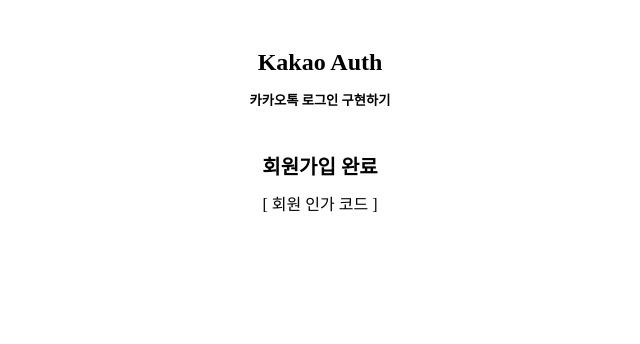
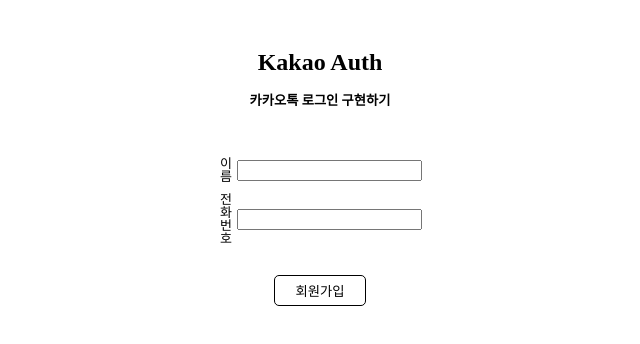
Before and after one commit to devwoodie/kakao-auth, a React (Create React App) app: page /oauth in a window 1280 px wide. Shown: the top 344 px of the page, without its empty margins (320-960 px from the left). Built offline with nearby package versions, Linux system fonts and the light colour scheme.

Commit message:
feat: 회원가입 플로우 개발

```diff
--- a/src/App.css
+++ b/src/App.css
@@ -2,6 +2,7 @@
     margin: 50px auto;
     text-align: center;
     min-width: 50%;
+    overflow: hidden;
 }
 .title{
     margin-bottom: 20px;
@@ -31,3 +32,54 @@
     text-align: center;
     margin: 20px auto;
 }
+.input{
+    width: 10%;
+    min-width: 200px;
+    margin: 10px auto;
+    display: flex;
+    align-items: center;
+    justify-content: space-between;
+}
+.input label{
+    font-size: 13px;
+    width: 100%;
+    display: inline-block;
+    margin-right: 5px;
+}
+.sign-btn{
+    display: block;
+    border: 1px solid #000;
+    border-radius: 5px;
+    margin: 30px auto;
+    padding: 5px 20px;
+    transition: .3s;
+}
+.sign-btn:hover{
+    background: #000;
+    color: #fff;
+}
+.sm-text{
+    margin-top: 50px;
+    font-weight: bold;
+}
+.user-info{
+    width: 20%;
+    min-width: 250px;
+    margin: 10px auto;
+    border: 1px solid #000;
+    padding: 20px 10px;
+    border-radius: 10px;
+    font-size: 14px;
+}
+.user-info li{
+    display: flex;
+    align-items: flex-start;
+    justify-content: space-between;
+    margin-bottom: 20px;
+    text-align: left;
+}
+.user-info li span{
+    width: 50%;
+    display: block;
+    word-wrap: break-word;
+}
--- a/src/App.tsx
+++ b/src/App.tsx
@@ -2,8 +2,9 @@
 import './App.css';
 import './reset.css';
 import { BrowserRouter, Routes, Route } from "react-router-dom";
-import KakaoLogIn from "./KakaoLogIn";
-import KakaoAuthHandler from "./KakaoAuthHandler";
+import KakaoLogIn from "./components/KakaoLogIn";
+import KakaoAuthHandler from "./components/KakaoAuthHandler";
+import Complete from "./components/Complete";
 
 function App() {
     return (
@@ -14,6 +15,7 @@
                 <Routes>
                     <Route path="/" element={<KakaoLogIn />}></Route>
                     <Route path="/oauth" element={<KakaoAuthHandler />}></Route>
+                    <Route path="/comp" element={<Complete />}></Route>
                 </Routes>
             </BrowserRouter>
         </div>
--- /dev/null
+++ b/src/components/Complete.tsx
@@ -0,0 +1,17 @@
+import React from "react";
+
+const Complete = () => {
+    return(
+        <>
+            <div className="comp-text">회원가입 완료</div>
+            <p className="sm-text">[ 회원 정보 ]</p>
+            <ul className="user-info">
+                <li>이름 : <span>dfsdf</span></li>
+                <li>전화번호 : <span>sdfsdfsdf</span></li>
+                <li>사용자 코드 : <span>sdfdddsdfasdfgasrgargarwegsdfdddsdfasdfgasrgargarwegsdfdddsdfasdfgasrgargarwegsdfdddsdfasdfgasrgargarweg</span></li>
+            </ul>
+        </>
+    )
+}
+
+export default Complete;
--- /dev/null
+++ b/src/components/Info.tsx
@@ -0,0 +1,55 @@
+import React, {useState} from "react";
+import { useNavigate } from "react-router-dom";
+
+const Info = (userCode: any) => {
+
+    const navigate = useNavigate();
+
+    const [name, setName] = useState("")
+    const [number, setNumber] = useState("")
+
+    const handleInput = (event: any) => {
+        if(event.target.id === "name"){
+            setName(event.target.value);
+        }else if(event.target.id === "number"){
+            setNumber(event.target.value);
+        }
+    }
+
+    const handleSubmit = (event: any) => {
+        event.preventDefault();
+        if(name === ""){
+            alert("이름을 입력해주세요.");
+        }else if(number === ""){
+            alert("전화번호를 입력해주세요.");
+        }else{
+            navigate("/comp");
+        }
+    }
+
+    return(
+        <form className="Info" onSubmit={handleSubmit}>
+            <div className="input">
+                <label>이름 </label>
+                <input
+                    type="text"
+                    id="name"
+                    onChange={handleInput}
+                    value={name}
+                />
+            </div>
+            <div className="input">
+                <label>전화번호 </label>
+                <input
+                    type="text"
+                    id="number"
+                    onChange={handleInput}
+                    value={number}
+                />
+            </div>
+            <button className="sign-btn">회원가입</button>
+        </form>
+    )
+}
+
+export default Info;
--- a/src/KakaoAuthHandler.tsx
+++ b/src/components/KakaoAuthHandler.tsx
@@ -1,14 +1,14 @@
 import React from "react";
+import Info from "./Info";
 
 const KakaoAuthHandler = () => {
 
     let code: any = new URL(window.location.href);
     let userCode: any = code.searchParams.get("code");
-    console.log(code)
+
     return(
         <>
-            <div className="comp-text">회원가입 완료</div>
-            <div className="user-code">[ 회원 인가 코드 ]<p>{userCode}</p></div>
+            <Info userCode={userCode} />
         </>
     )
 }
--- a/src/KakaoLogIn.tsx
+++ b/src/components/KakaoLogIn.tsx
@@ -1,5 +1,5 @@
 import React from "react";
-import KakaoBtn from "./kakao_login_medium_narrow.png";
+import KakaoBtn from "../kakao_login_medium_narrow.png";
 
 const KakaoLogIn = () => {
 
```
